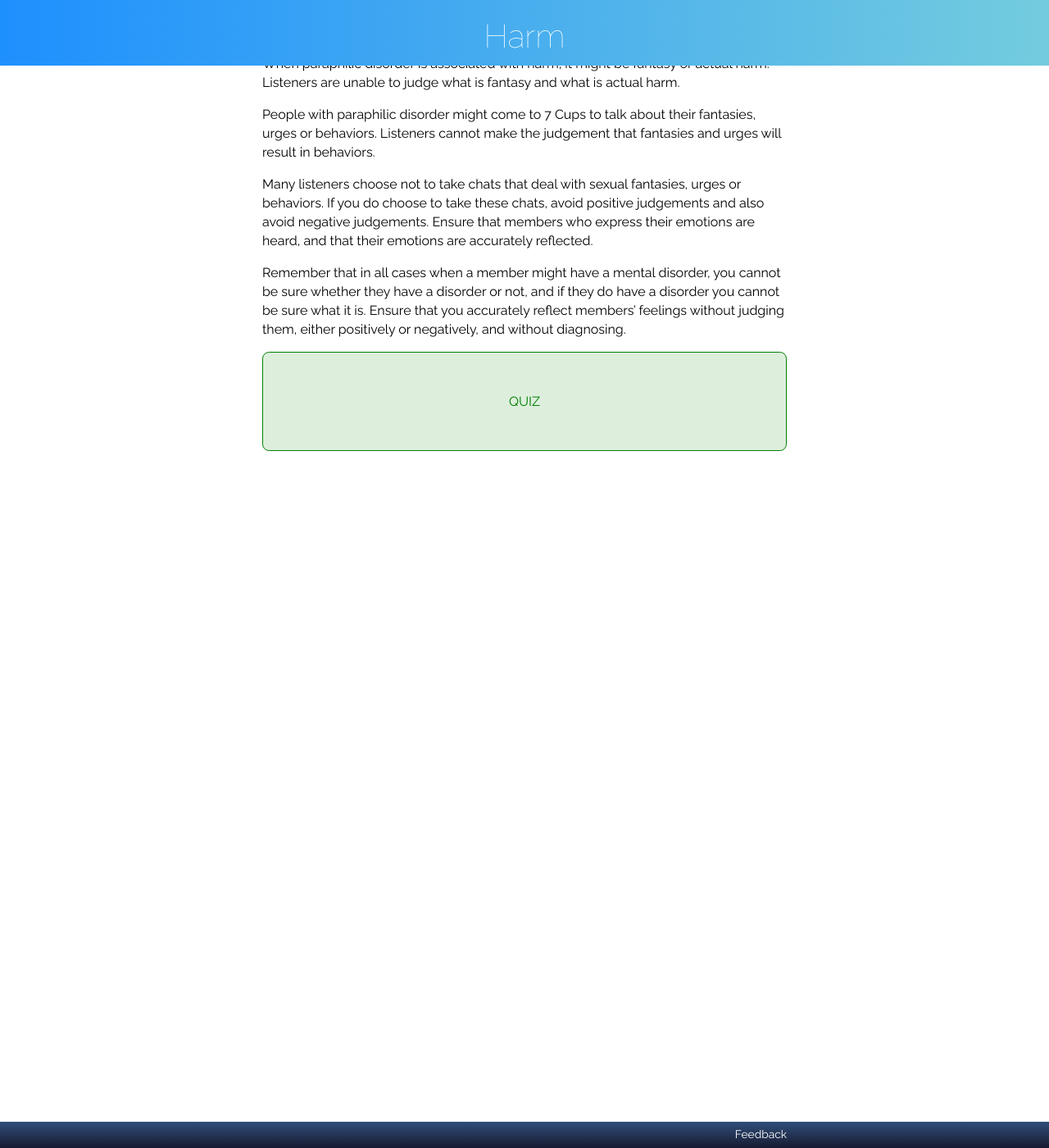
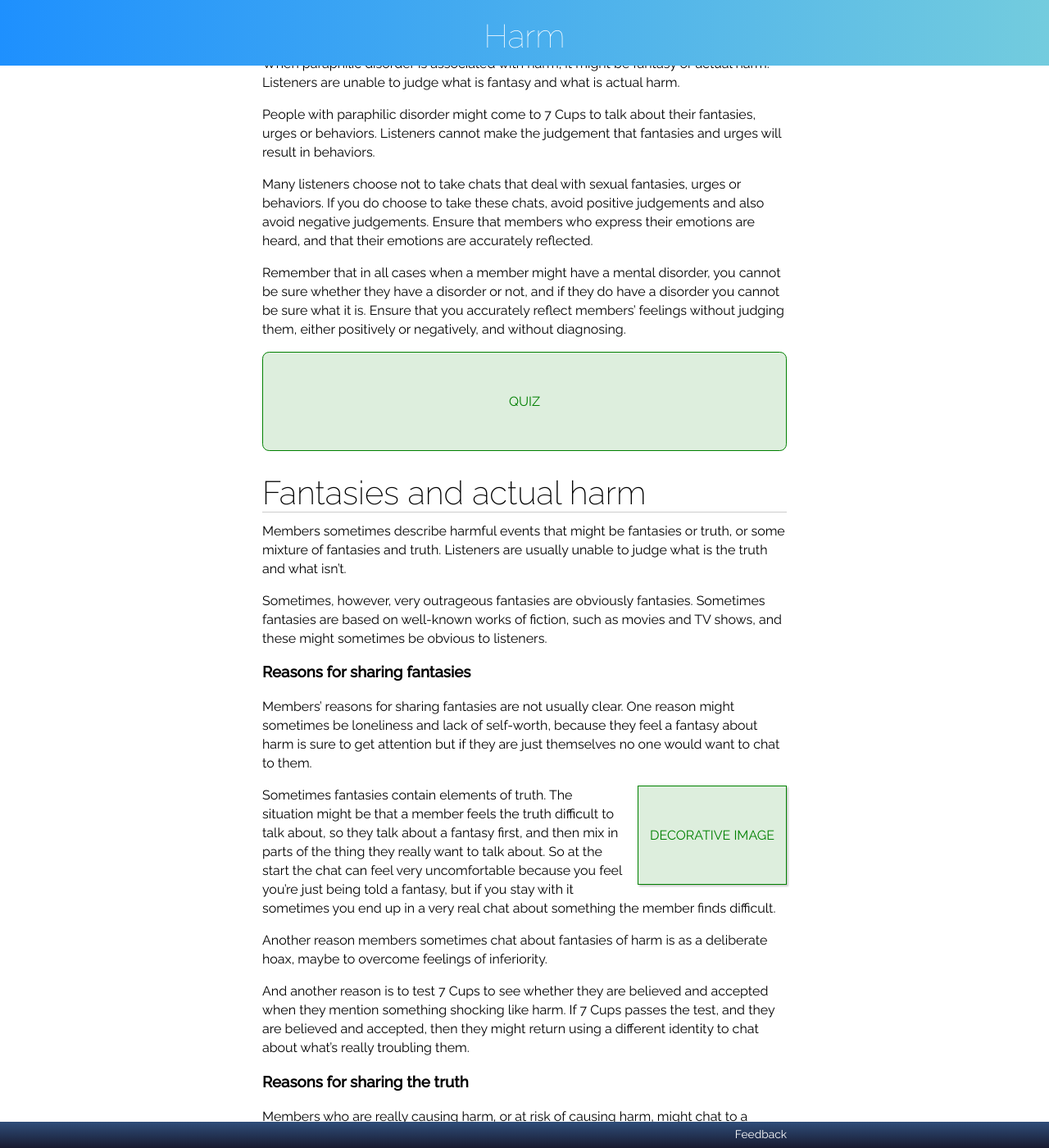
Before and after one commit to RarelyCharlie/rarelycharlie.github.io, a Jekyll site: the page built from _guide/harm.md, in a window 1280 px wide and 1400 px high, scrolled down 14625 px. Shown: the whole window at 82% size. Built offline with Jekyll 4.4.1, drawn with Linux system fonts in a browser that asks for light colours; nearby versions of some CDN libraries; some of the changed text lies outside the part shown.

Commit message:
add section

```diff
--- a/_guide/harm.md
+++ b/_guide/harm.md
@@ -14,7 +14,7 @@ feedback: https://www.7cups.com/@RarelyCharlie
 -	[Unintended consequences](#unintended-consequences)
 -	[Mental disorders and harm—I](#mental-disorders-and-harmi)
 -	[Mental disorders and harm—II](#mental-disorders-and-harmii)
--	Fantasies and actual harm
+-	[Fantasies and actual harm](#fantasies-and-actual-harm)
 -	Do's and dont's
 -	External resources
 -	Summary
@@ -422,6 +422,35 @@ Many listeners choose not to take chats that deal with sexual fantasies, urges o
 
 Remember that in all cases when a member might have a mental disorder, you cannot be sure whether they have a disorder or not, and if they do have a disorder you cannot be sure what it is. Ensure that you accurately reflect members' feelings without judging them, either positively or negatively, and without diagnosing.
 
+QUIZ
+{:.dummyquiz}
+
+# Fantasies and actual harm
+
+Members sometimes describe harmful events that might be fantasies or truth, or some mixture of fantasies and truth. Listeners are usually unable to judge what is the truth and what isn't.
+
+Sometimes, however, very outrageous fantasies are obviously fantasies. Sometimes fantasies are based on well-known works of fiction, such as movies and TV shows, and these might sometimes be obvious to listeners.
+
+### Reasons for sharing fantasies
+
+Members' reasons for sharing fantasies are not usually clear. One reason might sometimes be loneliness and lack of self-worth, because they feel a fantasy about harm is sure to get attention but if they are just themselves no one would want to chat to them.
+
+DECORATIVE IMAGE
+{:.decor}
+
+Sometimes fantasies contain elements of truth. The situation might be that a member feels the truth difficult to talk about, so they talk about a fantasy first, and then mix in parts of the thing they really want to talk about. So at the start the chat can feel very uncomfortable because you feel you're just being told a fantasy, but if you stay with it sometimes you end up in a very real chat about something the member finds difficult.
+
+Another reason members sometimes chat about fantasies of harm is as a deliberate hoax, maybe to overcome feelings of inferiority.
+
+And another reason is to test 7 Cups to see whether they are believed and accepted when they mention something shocking like harm. If 7 Cups passes the test, and they are believed and accepted, then they might return using a different identity to chat about what's really troubling them.
+
+### Reasons for sharing the truth
+
+Members who are really causing harm, or at risk of causing harm, might chat to a listener about it hoping to get advice on how bad it really is and how guilty they should feel.
+
+You don't have any way to distinguish between the member who is telling a lie to test how judgemental 7 Cups is, and the member who is telling the truth to find out how guilty they should feel. Your only option, therefore, is to believe and accept the person without giving the "green light" to possible harmful behavior.
+
+Members who are really causing harm, or at risk of causing harm, are very likely not to admit to it at all. They chat about something else entirely. Do not change the subject of any chat to satisfy your curiosity about whether a member might be causing harm but not telling you.
 
 QUIZ
 {:.dummyquiz}
```
